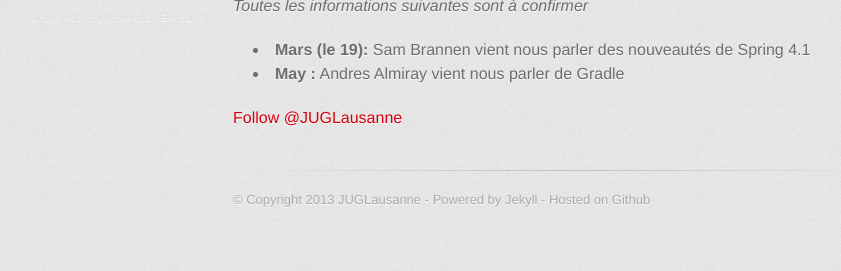
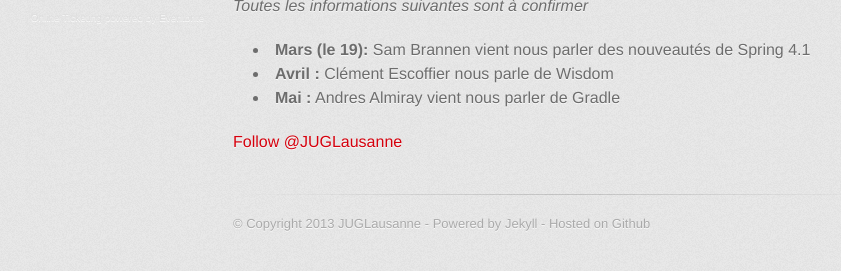
Before and after one commit to JUGLausanne/JUGLausanne.github.io, a Jekyll site: the page built from index.html, in a window 1280 px wide, cut to the strip 625-896 px from the top of the page. Shown: the whole strip, without its empty margins (172-1013 px from the left). Built offline with Jekyll 4.4.1, drawn with Linux system fonts in a browser that asks for light colours; some web fonts are replaced; Markdown is read by kramdown in place of the engine named in the settings; comment, search, counter and statistics services are not loaded.

Commit message:
Adding April session

```diff
--- a/index.html
+++ b/index.html
@@ -17,7 +17,8 @@ title: JUGL
 <p><ul>
   <li><strong>Mars (le 19):</strong> Sam Brannen vient nous parler des nouveautés de
   Spring 4.1</li>
-  <li><strong>May :</strong> Andres Almiray vient nous parler de Gradle</li>
+  <li><strong>Avril :</strong> Clément Escoffier nous parle de Wisdom</li>
+  <li><strong>Mai :</strong> Andres Almiray vient nous parler de Gradle</li>
 </ul></p>
 
 <a href="https://twitter.com/JUGLausanne" class="twitter-follow-button" data-show-count="false" data-size="large">Follow @JUGLausanne</a>
```
